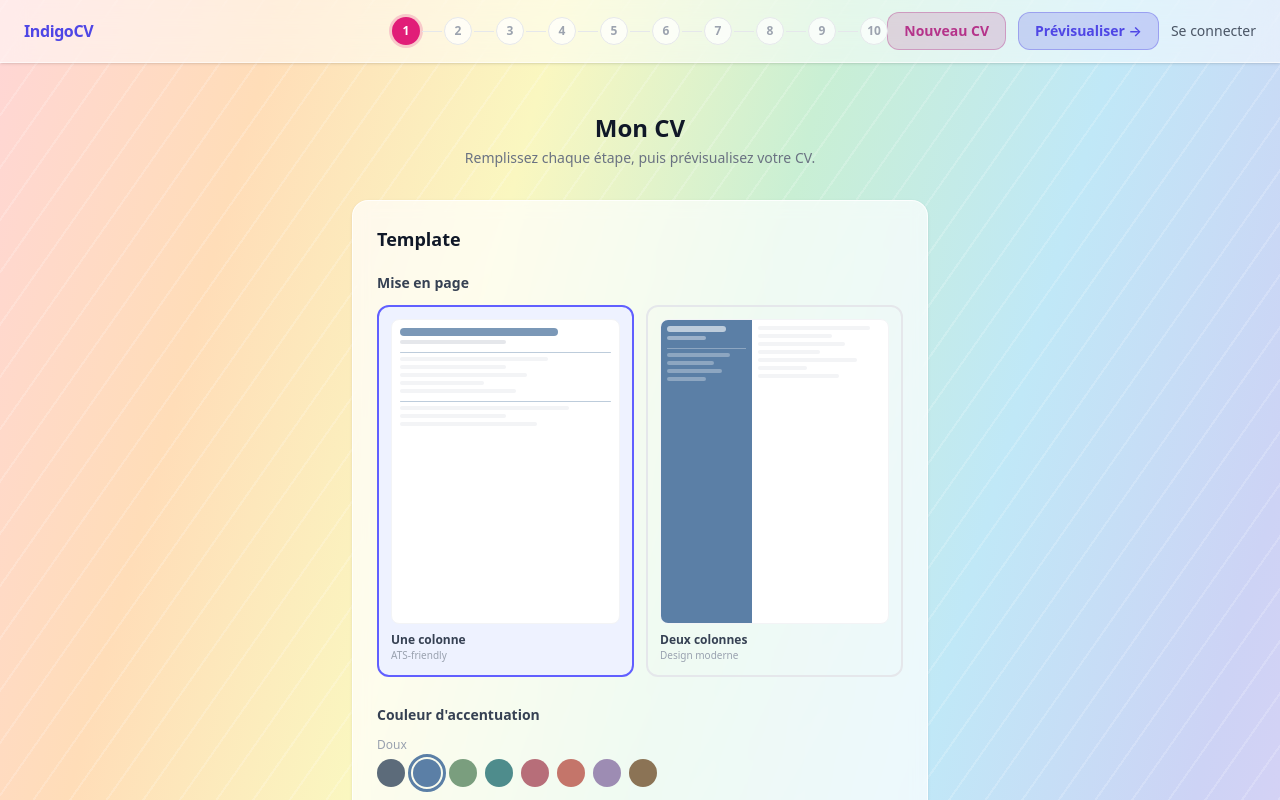
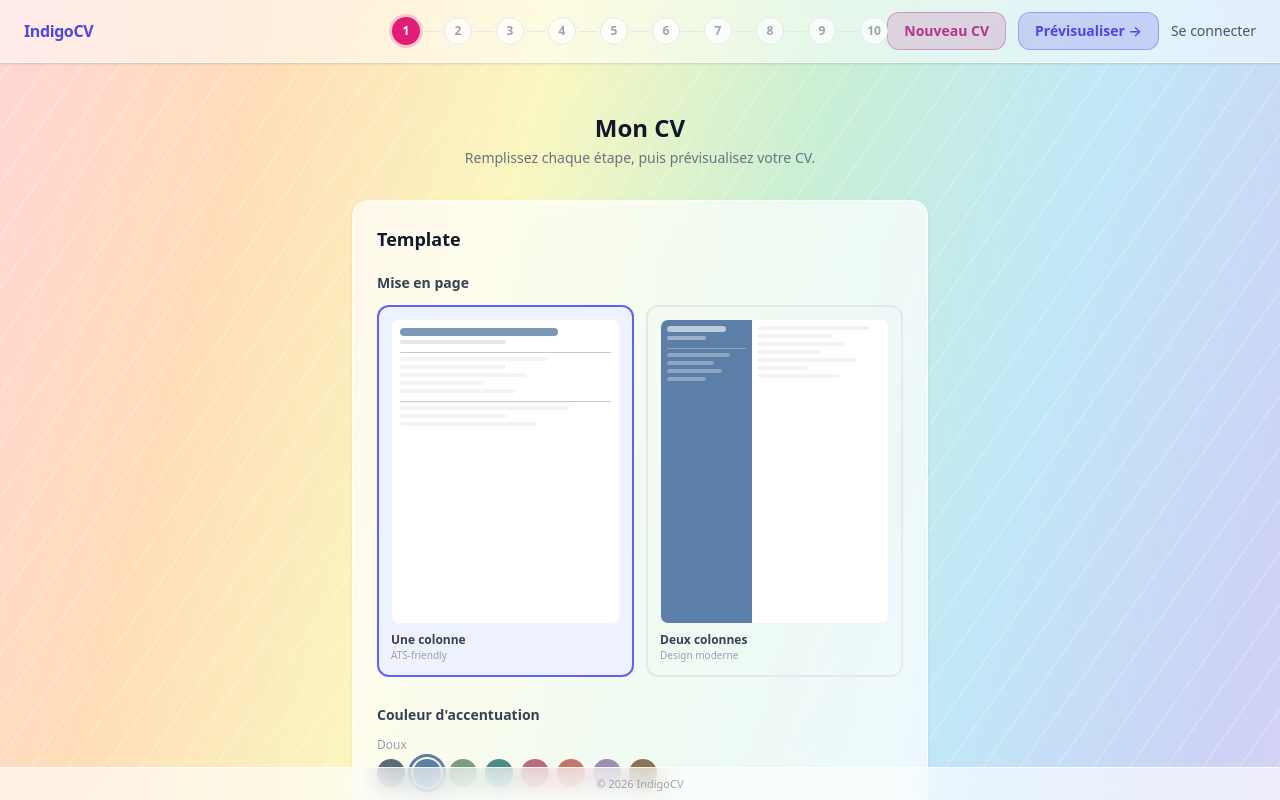
Before and after one commit to yanntroadec/Indigocv, a Next.js app: page /create in a window 1280 px wide. Shown: the top 800 px of the page. Built offline with nearby package versions, Linux system fonts and the light colour scheme; no server answers.

Commit message:
feat: add Footer component and adjust layout padding for consistency

```diff
--- a/app/create/page.tsx
+++ b/app/create/page.tsx
@@ -28,7 +28,7 @@ export default async function CreatePage({
 
   return (
     <main
-      className="min-h-screen py-10 px-4 pt-28"
+      className="min-h-screen py-10 px-4 pt-28 pb-14"
       style={{
         background: `
           repeating-linear-gradient(
--- a/app/dashboard/page.tsx
+++ b/app/dashboard/page.tsx
@@ -27,7 +27,7 @@ export default async function DashboardPage() {
 
   return (
     <main
-      className="min-h-screen py-10 px-4 pt-28"
+      className="min-h-screen py-10 px-4 pt-28 pb-14"
       style={{
         background: `
           repeating-linear-gradient(
--- a/app/layout.tsx
+++ b/app/layout.tsx
@@ -1,6 +1,7 @@
 import type { Metadata } from 'next'
 import './globals.css'
 import Header from '@/components/Header'
+import Footer from '@/components/Footer'
 import { AuthProvider } from '@/components/AuthProvider'
 import { createClient } from '@/lib/supabase/server'
 
@@ -36,6 +37,7 @@ export default async function RootLayout({
         <AuthProvider initialUser={user}>
           <Header />
           {children}
+          <Footer />
         </AuthProvider>
       </body>
     </html>
--- a/app/page.tsx
+++ b/app/page.tsx
@@ -10,7 +10,7 @@ export const metadata: Metadata = {
 export default function LandingPage() {
   return (
     <main
-      className="min-h-screen flex flex-col items-center justify-center px-4 pt-16"
+      className="min-h-screen flex flex-col items-center justify-center px-4 pt-16 pb-10"
       style={{
         background: `
           repeating-linear-gradient(
--- /dev/null
+++ b/components/Footer.tsx
@@ -0,0 +1,21 @@
+export default function Footer() {
+  return (
+    <footer style={{
+      position: 'fixed',
+      bottom: 0,
+      left: 0,
+      right: 0,
+      zIndex: 40,
+      background: 'rgba(255, 255, 255, 0.6)',
+      backdropFilter: 'blur(12px)',
+      WebkitBackdropFilter: 'blur(12px)',
+      borderTop: '1px solid rgba(255, 255, 255, 0.8)',
+      padding: '8px 24px',
+      display: 'flex',
+      alignItems: 'center',
+      justifyContent: 'center',
+    }}>
+      <p style={{ fontSize: '11px', color: '#9ca3af' }}>© {new Date().getFullYear()} IndigoCV</p>
+    </footer>
+  )
+}
```
